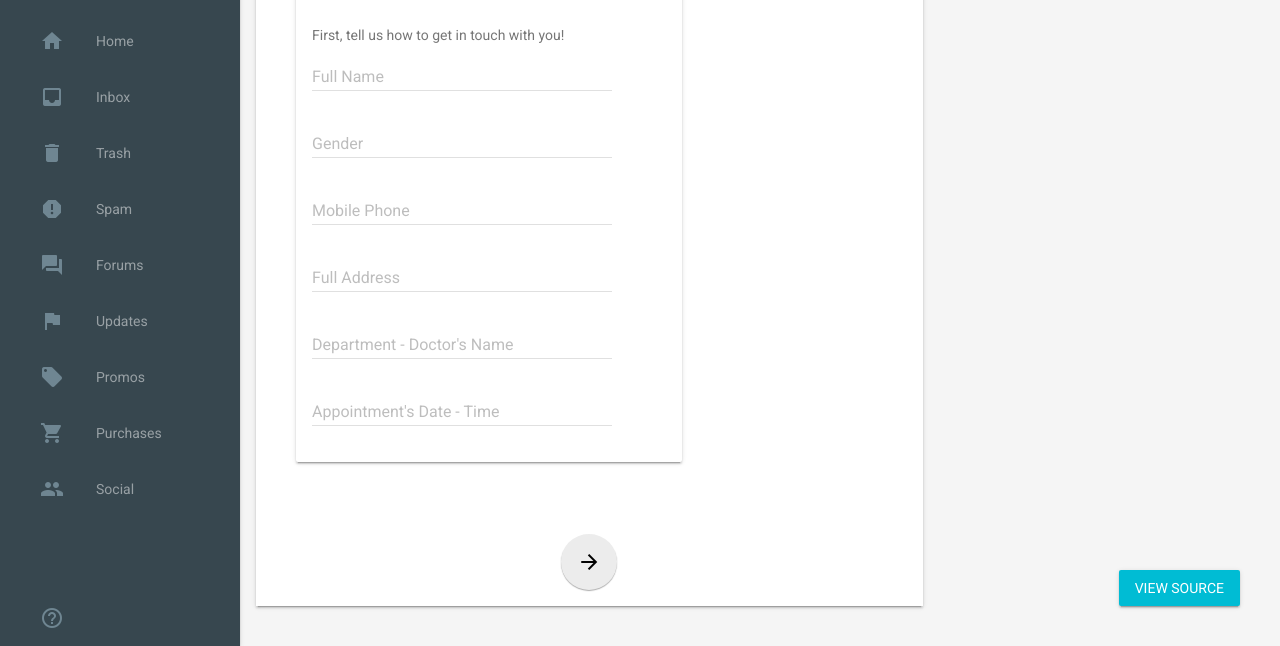
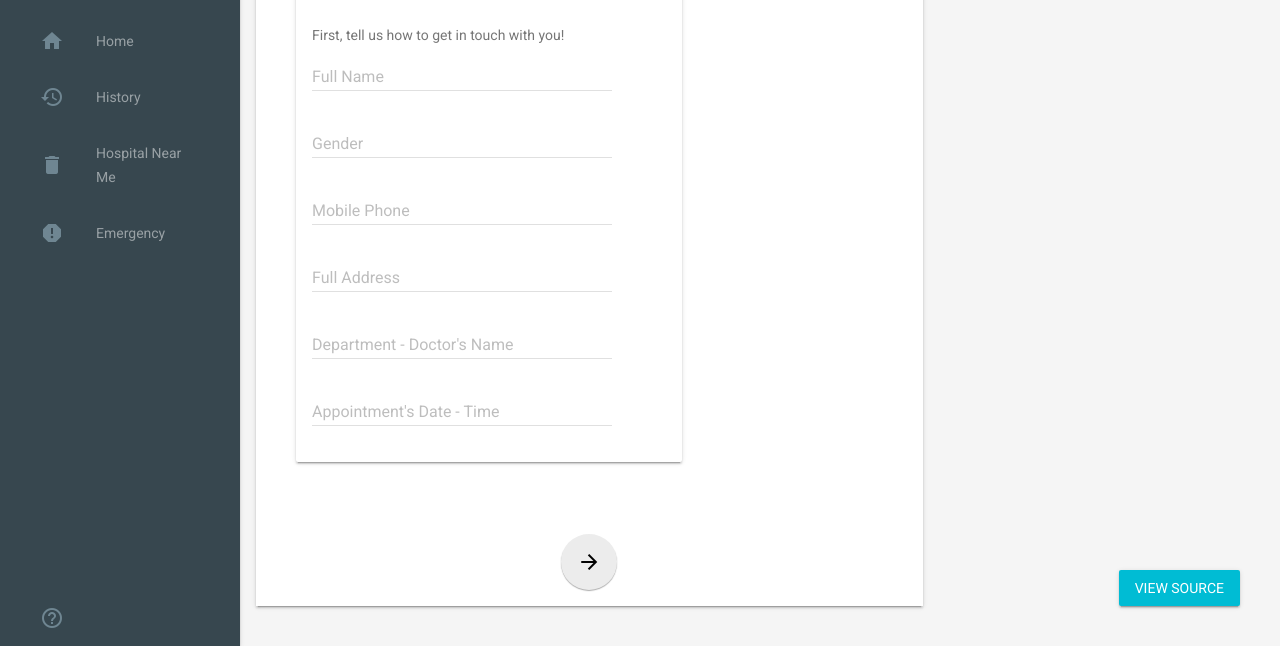
Before and after one commit to TheKillerLord/Swordfighters_MSD, a plain HTML site: page appointment.html in a window 1280 px wide. Shown: the part 154-800 px from the top of the page. Drawn offline with nearby package versions, Linux system fonts and the light colour scheme.

Commit message:
Change sidebar linkage

```diff
--- a/appointment.html
+++ b/appointment.html
@@ -92,15 +92,10 @@
           </div>
         </header>
         <nav class="demo-navigation mdl-navigation mdl-color--blue-grey-800">
-          <a class="mdl-navigation__link" href=""><i class="mdl-color-text--blue-grey-400 material-icons" role="presentation">home</i>Home</a>
-          <a class="mdl-navigation__link" href=""><i class="mdl-color-text--blue-grey-400 material-icons" role="presentation">inbox</i>Inbox</a>
-          <a class="mdl-navigation__link" href=""><i class="mdl-color-text--blue-grey-400 material-icons" role="presentation">delete</i>Trash</a>
-          <a class="mdl-navigation__link" href=""><i class="mdl-color-text--blue-grey-400 material-icons" role="presentation">report</i>Spam</a>
-          <a class="mdl-navigation__link" href=""><i class="mdl-color-text--blue-grey-400 material-icons" role="presentation">forum</i>Forums</a>
-          <a class="mdl-navigation__link" href=""><i class="mdl-color-text--blue-grey-400 material-icons" role="presentation">flag</i>Updates</a>
-          <a class="mdl-navigation__link" href=""><i class="mdl-color-text--blue-grey-400 material-icons" role="presentation">local_offer</i>Promos</a>
-          <a class="mdl-navigation__link" href=""><i class="mdl-color-text--blue-grey-400 material-icons" role="presentation">shopping_cart</i>Purchases</a>
-          <a class="mdl-navigation__link" href=""><i class="mdl-color-text--blue-grey-400 material-icons" role="presentation">people</i>Social</a>
+          <a href="index.html"class="mdl-navigation__link" href=""><i class="mdl-color-text--blue-grey-400 material-icons" role="presentation">home</i>Home</a>
+          <a class="mdl-navigation__link" href=""><i class="mdl-color-text--blue-grey-400 material-icons" role="presentation">history</i>History</a>
+          <a class="mdl-navigation__link" href=""><i class="mdl-color-text--blue-grey-400 material-icons" role="presentation">delete</i>Hospital Near Me</a>
+          <a href="emergency.html"class="mdl-navigation__link" href=""><i class="mdl-color-text--blue-grey-400 material-icons" role="presentation">report</i>Emergency</a>
           <div class="mdl-layout-spacer"></div>
           <a class="mdl-navigation__link" href=""><i class="mdl-color-text--blue-grey-400 material-icons" role="presentation">help_outline</i><span class="visuallyhidden">Help</span></a>
         </nav>
```
Also changed, not shown: emergency.html (+4 -9 lines), Login.html (line endings or trailing spaces).
